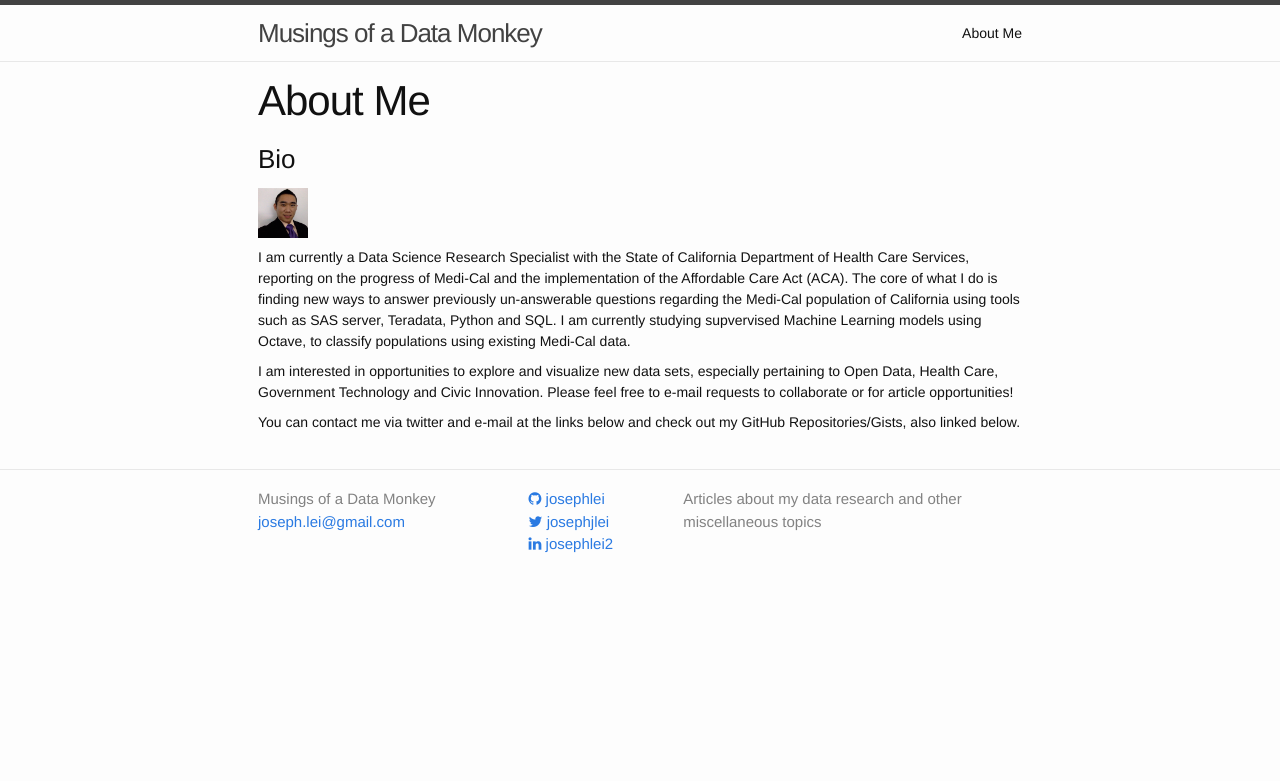
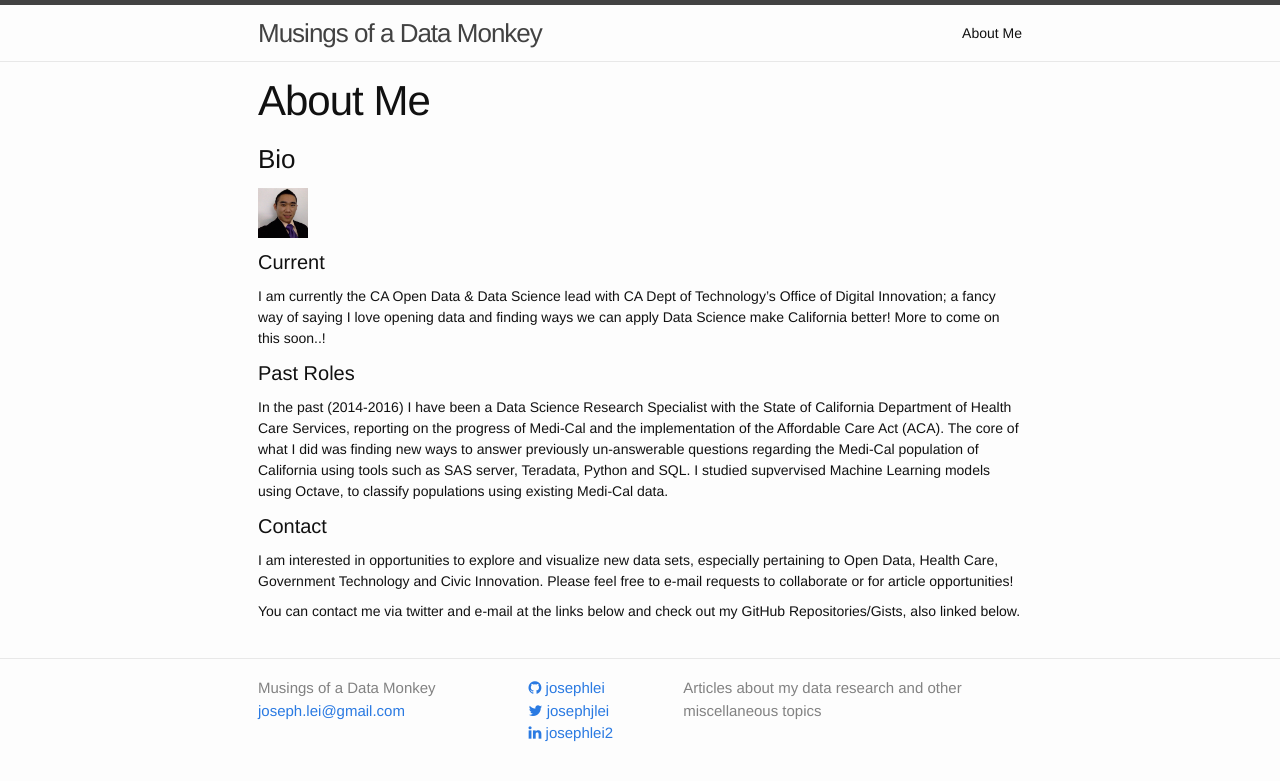
Before and after one commit to josephlei/jjl-website, a Jekyll site: the page built from about.md, in a window 1280 px wide. Shown: the top 781 px of the page. Built offline with Jekyll 4.4.1, drawn with Linux system fonts in a browser that asks for light colours; nearby versions of some CDN libraries.

Commit message:
update gitignore and about page

```diff
--- a/about.md
+++ b/about.md
@@ -8,7 +8,15 @@ permalink: /about/
 
 ![hs](/assets/hs.jpg){:height="50px" width="50px"}
 
-I am currently a Data Science Research Specialist with the State of California Department of Health Care Services, reporting on the progress of Medi-Cal and the implementation of the Affordable Care Act (ACA). The core of what I do is finding new ways to answer previously un-answerable questions regarding the Medi-Cal population of California using tools such as SAS server, Teradata, Python and SQL. I am currently studying supvervised Machine Learning models using Octave, to classify populations using existing Medi-Cal data.
+#### Current
+
+I am currently the CA Open Data & Data Science lead with CA Dept of Technology's Office of Digital Innovation; a fancy way of saying I love opening data and finding ways we can apply Data Science make California better! More to come on this soon..!
+
+#### Past Roles
+
+In the past (2014-2016) I have been a Data Science Research Specialist with the State of California Department of Health Care Services, reporting on the progress of Medi-Cal and the implementation of the Affordable Care Act (ACA). The core of what I did was finding new ways to answer previously un-answerable questions regarding the Medi-Cal population of California using tools such as SAS server, Teradata, Python and SQL. I studied supvervised Machine Learning models using Octave, to classify populations using existing Medi-Cal data.
+
+#### Contact
 
 I am interested in opportunities to explore and visualize new data sets, especially pertaining to Open Data, Health Care, Government Technology and Civic Innovation.  Please feel free to e-mail requests to collaborate or for article opportunities!
 
```
Also changed, not shown: 1 other file.
